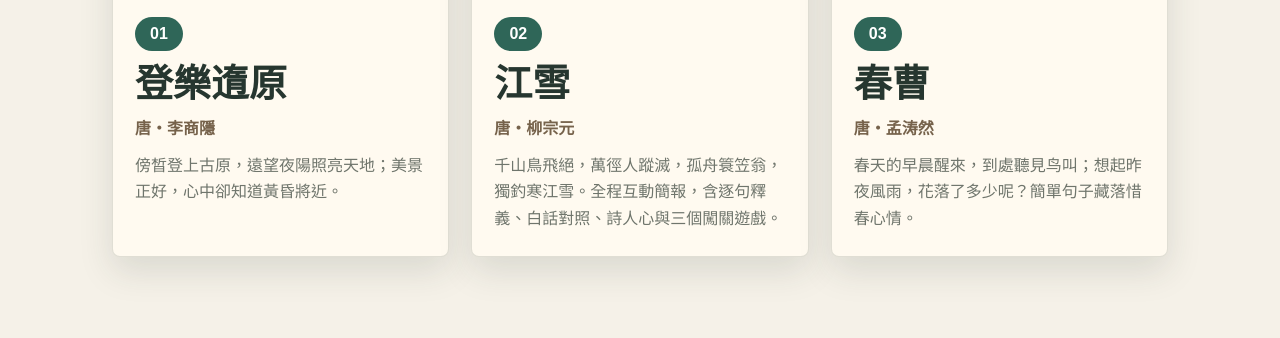
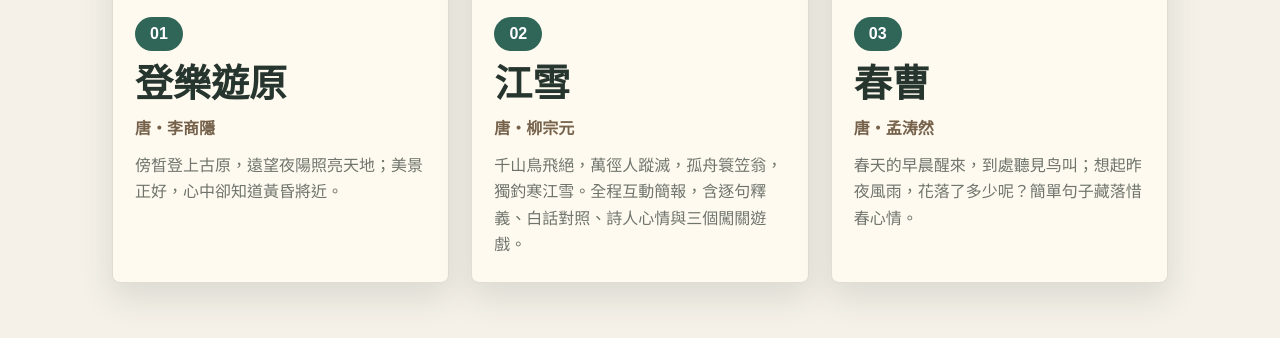
Before and after one commit to teajsps-ux/jsps-tools, a plain HTML site: page tools/classical-poems/index.html in a window 1280 px wide. Shown: the part 602-940 px from the top of the page. Before the commit the page ends 915 px from the top, so only its background shows below. Drawn offline with Linux system fonts and the light colour scheme.

Commit message:
fix: correct classical poems entry page typo

```diff
--- a/tools/classical-poems/index.html
+++ b/tools/classical-poems/index.html
@@ -40,10 +40,10 @@
   <main>
     <div class="poem-grid">
       <a class="poem-card" href="./01-deng-leyouyuan/">
-        <img class="cover" src="./assets/01-deng-leyouyuan-cover.png" alt="&#30331;&#27138;&#36928;&#21407;&#20837;&#21475;&#22294;">
+        <img class="cover" src="./assets/01-deng-leyouyuan-cover.png" alt="&#30331;&#27138;&#36938;&#21407;&#20837;&#21475;&#22294;">
         <div class="info">
           <span class="num">01</span>
-          <h2>&#30331;&#27138;&#36928;&#21407;</h2>
+          <h2>&#30331;&#27138;&#36938;&#21407;</h2>
           <p class="meta">&#21776;&#12539;&#26446;&#21830;&#38577;</p>
           <p class="desc">&#20621;&#26227;&#30331;&#19978;&#21476;&#21407;&#65292;&#36960;&#26395;&#22812;&#38525;&#29031;&#20142;&#22825;&#22320;&#65307;&#32654;&#26223;&#27491;&#22909;&#65292;&#24515;&#20013;&#21371;&#30693;&#36947;&#40643;&#26127;&#23559;&#36817;&#12290;</p>
         </div>
@@ -54,7 +54,7 @@
           <span class="num">02</span>
           <h2>江雪</h2>
           <p class="meta">唐・柳宗元</p>
-          <p class="desc">千山鳥飛絕，萬徑人蹤滅，孤舟簑笠翁，獨釣寒江雪。全程互動簡報，含逐句釋義、白話對照、詩人心與三個闖關遊戲。</p>
+          <p class="desc">千山鳥飛絕，萬徑人蹤滅，孤舟簑笠翁，獨釣寒江雪。全程互動簡報，含逐句釋義、白話對照、詩人心情與三個闖關遊戲。</p>
         </div>
       </a>
       <a class="poem-card" href="./03-chunxiao/">
```
